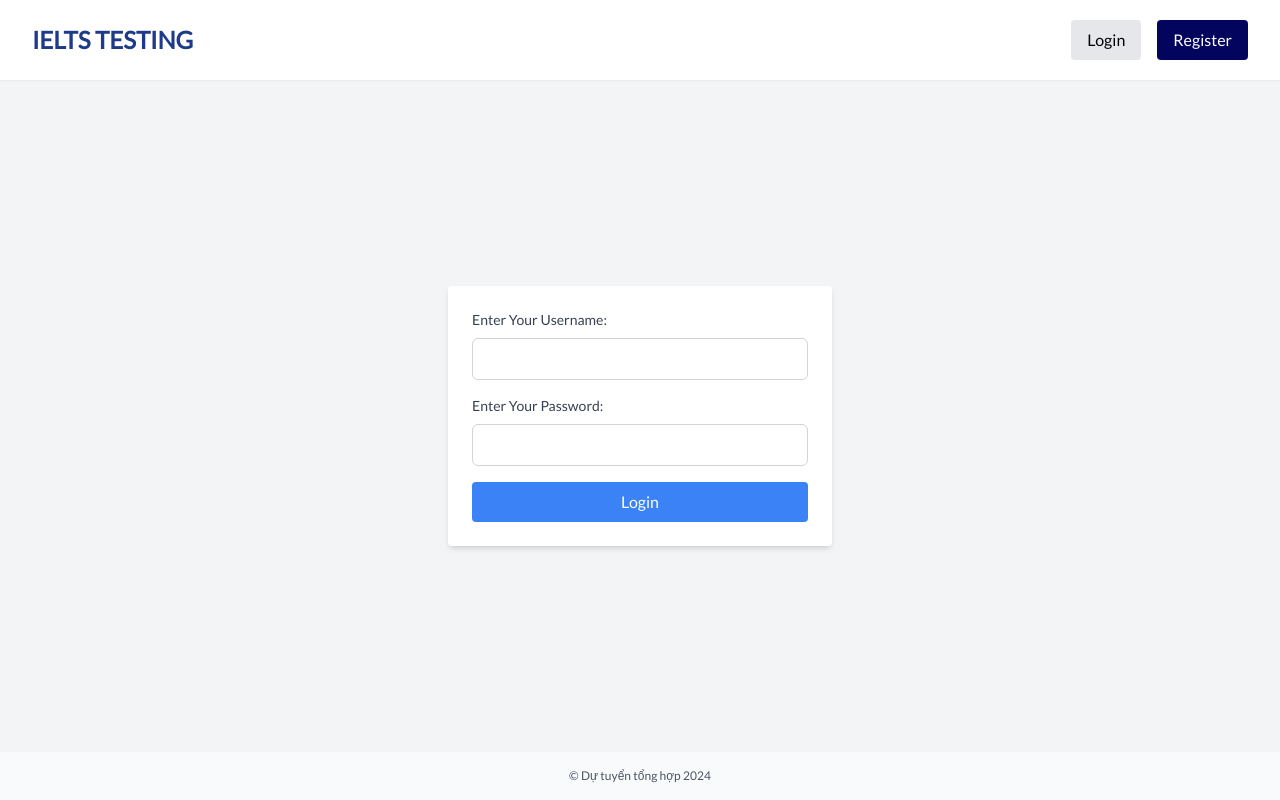
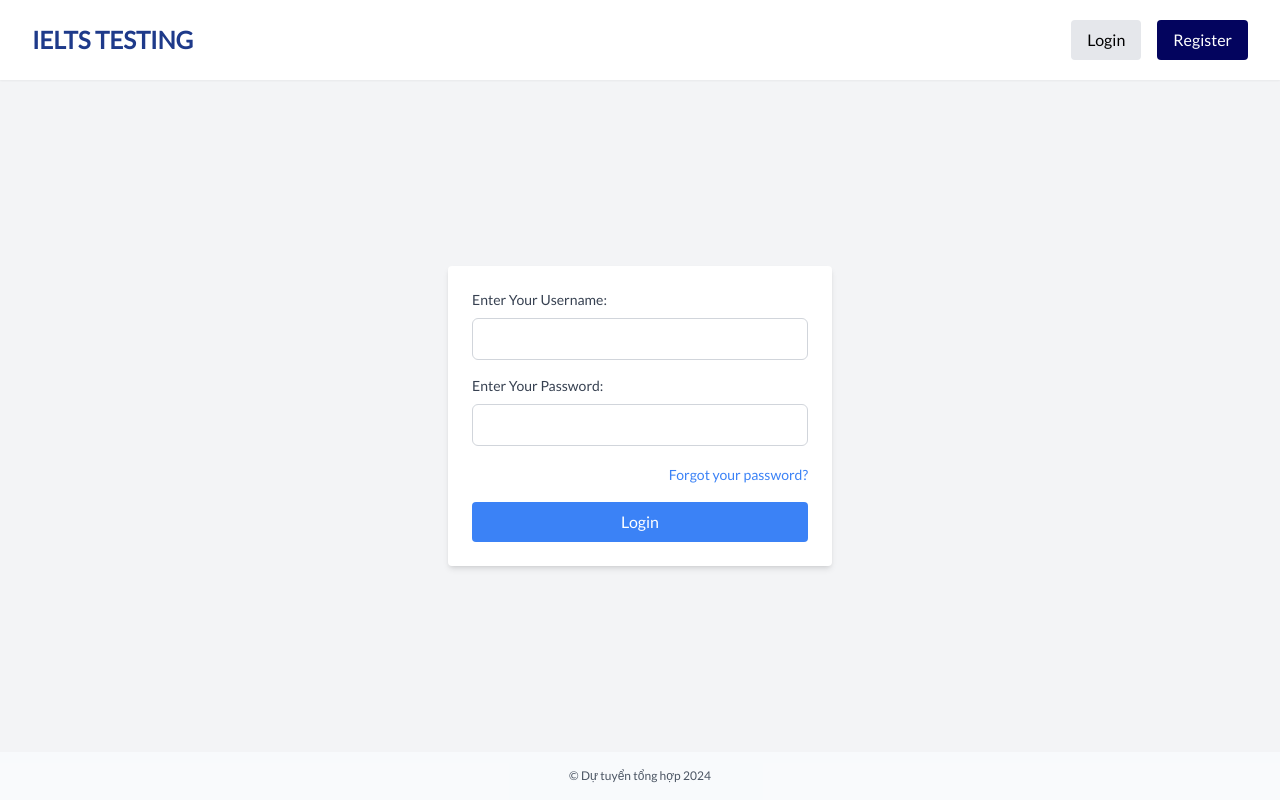
Before and after one commit to 0x2ee08/IELTS, a Next.js app in the folder frontend/: page /login in a window 1280 px wide. Built offline with nearby package versions, Linux system fonts and the light colour scheme.

Commit message:
add text link to forgot password (will add more information)

```diff
--- a/frontend/app/login/page.tsx
+++ b/frontend/app/login/page.tsx
@@ -60,6 +60,11 @@ const LoginPage: React.FC = () => {
                             onChange={(e) => setPassword(e.target.value)}
                         />
                     </div>
+                    <div className="mb-4 text-right">
+                        <a href="/password_reset" className="text-sm text-blue-500 hover:underline">
+                            Forgot your password?
+                        </a>
+                    </div>
                     <button
                         className="w-full p-2 bg-blue-500 text-white rounded hover:bg-blue-600"
                         onClick={login}
```
